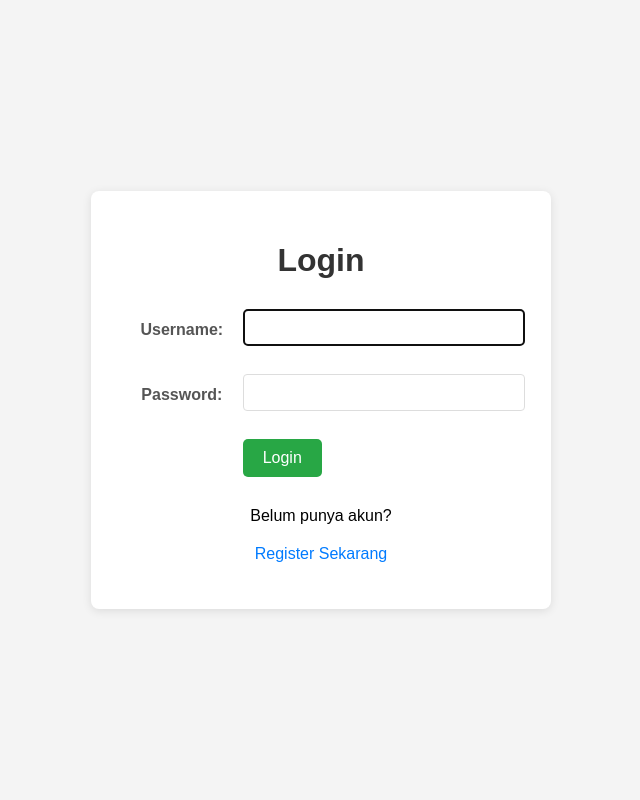
After one commit to Eilannyst/El_Eleven, a Django app: page /login/ in a window 1280 px wide. The commit adds this page. Shown: the whole page, without its empty margins (319-959 px from the left). Run offline with Django 5.2, Linux system fonts and the light colour scheme.

Commit message:
Tugas 4 complete

```diff
--- a/main/models.py
+++ b/main/models.py
@@ -1,11 +1,12 @@
 from django.db import models
 from django.utils import timezone
+from django.contrib.auth.models import User
 
 class Product(models.Model):
     name = models.CharField(max_length=255)
     price = models.IntegerField()
     description = models.TextField()
-    thumbnail = models.URLField(max_length=200)
+    thumbnail = models.URLField(max_length=200, blank=True, null=True)
     category = models.CharField(max_length=100)
     is_featured = models.BooleanField(default=False)
 
--- /dev/null
+++ b/main/templates/login.html
@@ -0,0 +1,127 @@
+{% extends 'base.html' %}
+
+{% block meta %}
+<title>Login</title>
+<style>
+    body {
+        font-family: Arial, sans-serif;
+        background-color: #f4f4f4;
+        margin: 0;
+        padding: 0;
+        display: flex;
+        justify-content: center;
+        align-items: center;
+        min-height: 100vh;
+    }
+    .login-container {
+        background-color: #fff;
+        padding: 30px;
+        border-radius: 8px;
+        box-shadow: 0 2px 10px rgba(0, 0, 0, 0.1);
+        width: 100%;
+        max-width: 400px;
+        text-align: center;
+    }
+    .login-container h1 {
+        margin-bottom: 20px;
+        color: #333;
+    }
+    .form-table {
+        width: 100%;
+        margin-bottom: 20px;
+    }
+    .form-table td {
+        padding: 8px 0;
+        text-align: left;
+    }
+    .form-table label {
+        display: block;
+        margin-bottom: 5px;
+        font-weight: bold;
+        color: #555;
+    }
+    .form-table input[type="text"],
+    .form-table input[type="password"] {
+        width: calc(100% - 16px);
+        padding: 10px;
+        margin-bottom: 10px;
+        border: 1px solid #ddd;
+        border-radius: 4px;
+    }
+    .btn-submit {
+        background-color: #28a745;
+        color: white;
+        padding: 10px 20px;
+        border: none;
+        border-radius: 5px;
+        cursor: pointer;
+        font-size: 16px;
+        transition: background-color 0.3s ease;
+    }
+    .btn-submit:hover {
+        background-color: #218838;
+    }
+    .messages {
+        list-style: none;
+        padding: 0;
+        margin-top: 20px;
+    }
+    .messages li {
+        padding: 10px;
+        margin-bottom: 10px;
+        border-radius: 4px;
+        text-align: left;
+    }
+    .messages .success {
+        background-color: #d4edda;
+        color: #155724;
+        border: 1px solid #c3e6cb;
+    }
+    .messages .error {
+        background-color: #f8d7da;
+        color: #721c24;
+        border: 1px solid #f5c6cb;
+    }
+    .messages .info {
+        background-color: #d1ecf1;
+        color: #0c5460;
+        border: 1px solid #bee5eb;
+    }
+    .register-link {
+        margin-top: 20px;
+        display: block;
+        color: #007bff;
+        text-decoration: none;
+    }
+    .register-link:hover {
+        text-decoration: underline;
+    }
+</style>
+{% endblock meta %}
+
+{% block content %}
+<div class="login-container">
+  <h1>Login</h1>
+
+  <form method="POST" action="">
+    {% csrf_token %}
+    <table class="form-table">
+      {{ form.as_table }}
+      <tr>
+        <td></td>
+        <td><input class="btn-submit" type="submit" value="Login" /></td>
+      </tr>
+    </table>
+  </form>
+
+  {% if messages %}
+  <ul class="messages">
+    {% for message in messages %}
+    <li {% if message.tags %} class="{{ message.tags }}"{% endif %}>{{ message }}</li>
+    {% endfor %}
+  </ul>
+  {% endif %}
+  <p>Belum punya akun? <a href="{% url 'main:register' %}" class="register-link">Register Sekarang</a></p>
+</div>
+
+{% endblock content %}
--- a/main/urls.py
+++ b/main/urls.py
@@ -1,5 +1,6 @@
 from django.urls import path
 from main.views import show_main, create_product, show_product, show_xml, show_json, show_xml_by_id, show_json_by_id
+from main.views import register, login_user, logout_user
 
 app_name = 'main'
 
@@ -11,4 +12,7 @@ urlpatterns = [
     path('json/', show_json, name='show_json'),
     path('xml/<int:product_id>/', show_xml_by_id, name='show_xml_by_id'),
     path('json/<int:product_id>/', show_json_by_id, name='show_json_by_id'),
+    path('register/', register, name='register'),
+    path('login/', login_user, name='login'),
+    path('logout/', logout_user, name='logout'),
 ]
--- a/main/views.py
+++ b/main/views.py
@@ -1,32 +1,58 @@
+import datetime
+from django.http import HttpResponseRedirect
+from django.urls import reverse
 from django.shortcuts import render, redirect, get_object_or_404
 from django.http import HttpResponse
 from django.core import serializers
 from main.forms import ProductForm
 from main.models import Product
 from django.views.decorators.csrf import csrf_exempt
+from django.contrib.auth.forms import UserCreationForm, AuthenticationForm
+from django.contrib.auth import authenticate, login, logout
+from django.contrib import messages
+from django.contrib.auth.decorators import login_required
 
+@login_required(login_url='/login/')
 def show_main(request):
-    products = Product.objects.all()
+    filter_type = request.GET.get("filter", "all")
+
+    if filter_type == "all":
+        products = Product.objects.all()
+    else:
+        products = Product.objects.filter(user=request.user)
+
+    last_login_time = request.COOKIES.get('last_login', 'Never')
+    if last_login_time != 'Never':
+        try:
+            dt_object = datetime.datetime.fromisoformat(last_login_time)
+            last_login_time = dt_object.strftime("%d %b %Y, %H:%M:%S")
+        except ValueError:
+            pass
 
     context = {
-        'nama': 'Elizabeth Meilanny Sitanggang',
+        'nama': request.user.username,
         'kelas': 'PBP B',
         'products': products,
+        'last_login': last_login_time,
+        'current_filter': filter_type,
     }
-
     return render(request, "main.html", context)
 
-@csrf_exempt
+@login_required(login_url='/login/')
 def create_product(request):
     form = ProductForm(request.POST or None)
 
     if form.is_valid() and request.method == "POST":
-        form.save()
+        product = form.save(commit=False)
+        product.user = request.user
+        product.save()
+        messages.success(request, 'Product has been successfully added!')
         return redirect('main:show_main')
 
     context = {'form': form}
     return render(request, "create_product.html", context)
 
+@login_required(login_url='/login/')
 def show_product(request, id):
     product = get_object_or_404(Product, pk=id)
     context = {
@@ -59,3 +85,37 @@ def show_json_by_id(request, product_id):
         return HttpResponse(json_data, content_type="application/json")
     except Product.DoesNotExist:
         return HttpResponse(status=404)
+def register(request):
+    form = UserCreationForm()
+    if request.method == "POST":
+        form = UserCreationForm(request.POST)
+        if form.is_valid():
+            form.save()
+            messages.success(request, 'Your account has been successfully created!')
+            return redirect('main:login')
+    context = {'form': form}
+    return render(request, 'register.html', context)
+
+def login_user(request):
+    if request.method == 'POST':
+        form = AuthenticationForm(request, data=request.POST) # Perbaiki parameter request
+        if form.is_valid():
+            user = form.get_user()
+            login(request, user)
+            response = HttpResponseRedirect(reverse("main:show_main"))
+            response.set_cookie('last_login', str(datetime.datetime.now()))
+            messages.success(request, f"Welcome, {user.username}!")
+            return response
+        else:
+            messages.error(request, "Invalid username or password.")
+    else:
+        form = AuthenticationForm(request)
+    context = {'form': form}
+    return render(request, 'login.html', context)
+
+def logout_user(request):
+    logout(request)
+    response = HttpResponseRedirect(reverse('main:login'))
+    response.delete_cookie('last_login')
+    messages.info(request, "You have been logged out.")
+    return response
--- a/manage.py
+++ b/manage.py
@@ -2,7 +2,6 @@
 """Django's command-line utility for administrative tasks."""
 import os
 import sys
-
 
 
 def main():
--- a/templates/base.html
+++ b/templates/base.html
@@ -1,41 +1,54 @@
+{% load static %}
 <!DOCTYPE html>
 <html lang="en">
 <head>
     <meta charset="UTF-8" />
     <meta name="viewport" content="width=device-width, initial-scale=1.0" />
-    <title>{% block meta %}El_Eleven{% endblock meta %}</title>
+    {% block meta %}{% endblock meta %}
+
     <style>
-        body { font-family: Arial, sans-serif; margin: 20px; background-color: #f4f4f4; color: #333; }
-        h1, h2 { color: #0056b3; }
-        .container { max-width: 960px; margin: auto; background: #fff; padding: 20px; border-radius: 8px; box-shadow: 0 2px 4px rgba(0,0,0,0.1); }
-        .header { text-align: center; padding-bottom: 20px; border-bottom: 1px solid #eee; margin-bottom: 20px; }
-        .product-card { border: 1px solid #ddd; border-radius: 5px; padding: 15px; margin-bottom: 15px; background-color: #f9f9f9; display: flex; align-items: center; }
-        .product-card img { width: 100px; height: 100px; object-fit: cover; margin-right: 15px; border-radius: 4px; }
-        .product-info { flex-grow: 1; }
-        .product-info h2 { margin-top: 0; margin-bottom: 5px; }
-        .product-info p { margin-bottom: 5px; font-size: 0.9em; }
-        .btn { background-color: #007bff; color: white; padding: 8px 15px; border: none; border-radius: 5px; cursor: pointer; text-decoration: none; display: inline-block; margin-top: 10px; }
-        .btn:hover { background-color: #0056b3; }
-        .form-table td { padding: 5px; }
-        .form-table input[type="text"], .form-table textarea, .form-table input[type="number"], .form-table select {
-            width: 100%;
-            padding: 8px;
+        .btn {
+            display: inline-block;
+            padding: 10px 15px;
+            margin: 5px;
+            border-radius: 5px;
+            text-decoration: none;
+            background-color: #00b3b0;
+            color: white;
+            border: none;
+            cursor: pointer;
+        }
+        .btn:hover {
+            background-color: #00b3b0;
+        }
+        .btn.active {
+            background-color: #00b3b0;
+            border: 1px solid #00b3b0;
+        }
+        .product-card {
+            display: flex;
+            margin-bottom: 20px;
             border: 1px solid #ddd;
-            border-radius: 4px;
-            box-sizing: border-box;
+            border-radius: 8px;
+            overflow: hidden;
+            background-color: #fff;
         }
-        .form-table input[type="submit"] { width: auto; }
-        hr { border: 0; border-top: 1px solid #eee; margin: 20px 0; }
+        .product-card img {
+            width: 150px;
+            height: 150px;
+            object-fit: cover;
+            flex-shrink: 0;
+        }
+        .product-info {
+            padding: 15px;
+        }
+        .product-info h2 {
+            margin-top: 0;
+        }
     </style>
 </head>
 
 <body>
-    <div class="container">
-        <div class="header">
-            <h1>{% block page_title %}El_Eleven{% endblock page_title %}</h1>
-        </div>
-        {% block content %}
-        {% endblock content %}
-    </div>
+    {% block content %}{% endblock content %}
 </body>
 </html>
```
Also changed, not shown: main/templates/main.html (+26 -14 lines), main/templates/product_detail.html (+8 -4 lines), main/templates/register.html (added, +113 -0 lines), Cookies_ElizabethMeilanny_2406433522.png (added), JSON-id.png (deleted), README.md, json postman 1.png (deleted), json postman 2.png (deleted), main/migrations/0002_alter_product_thumbnail.py (added), xml postman 1.png (deleted), xml postman 2.png (deleted), xml-id.png (deleted).
